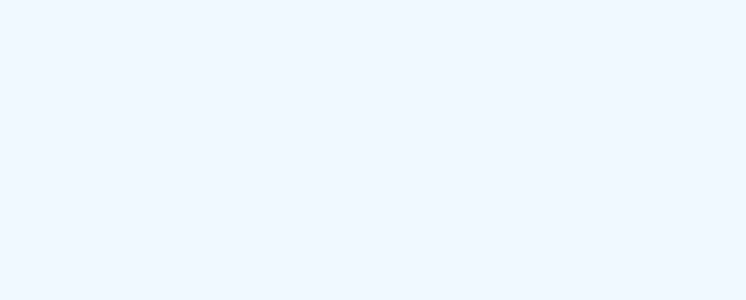
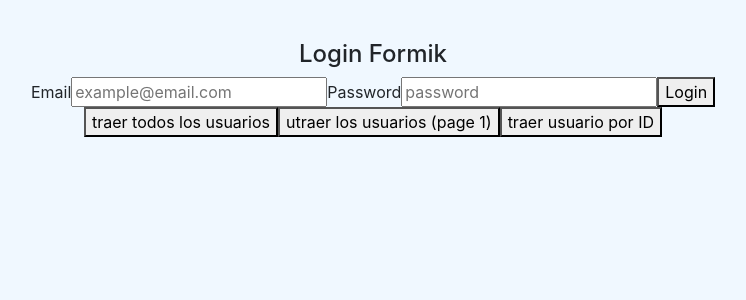
Before and after one commit to kevin-042000/App-Lista_Tareas, a React (Create React App) app in the folder lista-tareas/: page / in a window 1280 px wide. Before the commit this address led to /wwwww. Shown: the top 300 px of the page, without its empty margins (267-1013 px from the left). Built offline with nearby package versions, Linux system fonts and the light colour scheme.

Commit message:
creacion del crud axios

```diff
--- a/lista-tareas/src/App.js
+++ b/lista-tareas/src/App.js
@@ -1,10 +1,14 @@
 import './App.css';
 import ListaTarea from '../src/Componentes/JSX/jsx principal/ListaTarea'
+import AxiosExample from './Componentes/JSX/Formularios/AxiosExample';
 
 function App() {
   return (
     <div className="App">
-    <ListaTarea></ListaTarea>
+
+    {/* <ListaTarea></ListaTarea> */}
+
+     <AxiosExample></AxiosExample>
 
     </div>
   );
--- a/lista-tareas/src/AppRouting.js
+++ b/lista-tareas/src/AppRouting.js
@@ -1,45 +1,45 @@
-import './App.css';
-import { BrowserRouter as Router, Route, Switch, Link, Redirect } from 'react-router-dom'
-import ListaTarea from '../src/Componentes/JSX/jsx principal/ListaTarea'
-import LoginPage from '../src/Componentes/Pages/loginPage'
-import registerPage from '../src/Componentes/Pages/registerPage'
-import Boton from '../src/Componentes/JSX/fragmento jsx/boton'
-import NotfoundPage from  '../src/Componentes/Pages/NotfoundPage'
+// import './App.css';
+// import { BrowserRouter as Router, Route, Switch, Link, Redirect } from 'react-router-dom'
+// import ListaTarea from '../src/Componentes/JSX/jsx principal/ListaTarea'
+// import LoginPage from '../src/Componentes/Pages/loginPage'
+// import registerPage from '../src/Componentes/Pages/registerPage'
+// import Boton from '../src/Componentes/JSX/fragmento jsx/boton'
+// import NotfoundPage from  '../src/Componentes/Pages/NotfoundPage'
 
 
-function AppRouting() {
+// function AppRouting() {
 
-  let loggIn = true
+//   let loggIn = true
 
-  return (
-   <Router>
-    <Switch>
-      <Route exact path='/'>
-      {
-        loggIn ?
-        (<Redirect from='/' to='/wwwww' />)
-        :
-        (<Redirect from='/' to='/login'  />)
-      }
-      </Route>
+//   return (
+//    <Router>
+//     <Switch>
+//       <Route exact path='/'>
+//       {
+//         loggIn ?
+//         (<Redirect from='/' to='/wwwww' />)
+//         :
+//         (<Redirect from='/' to='/login'  />)
+//       }
+//       </Route>
 
-      <Route exact path='/login' Component={ LoginPage } />
+//       <Route exact path='/login' Component={ LoginPage } />
 
-      <Route exact path='/Boton'>
-      {
-        loggIn ?
-        (<Boton/>)
-        :
-        (<Redirect from='/' to='/login' />)
+//       <Route exact path='/Boton'>
+//       {
+//         loggIn ?
+//         (<Boton/>)
+//         :
+//         (<Redirect from='/' to='/login' />)
 
-      }
-      </Route>
+//       }
+//       </Route>
 
-      <Route Component={ NotfoundPage }/>
-    </Switch>
-   </Router>
+//       <Route Component={ NotfoundPage }/>
+//     </Switch>
+//    </Router>
 
-  );
-}
+//   );
+// }
 
-export default AppRouting;
+// export default AppRouting;
--- /dev/null
+++ b/lista-tareas/src/Componentes/JSX/Formularios/AxiosExample.jsx
@@ -0,0 +1,121 @@
+import React from 'react';
+import { login,  getAllUser, getAllPageUsers, getUserByID} from '../../../Service/ServiceCrudAxios';
+import { Formik, Form, Field, ErrorMessage } from 'formik';
+import * as Yup from 'yup';
+
+
+const AxiosExample = () => {
+  const initialValues = {
+    email: '',
+    password: '',
+  };
+
+  const loginSchema = Yup.object().shape({
+    email: Yup.string().email('Formato de email inválido').required('Email es obligatorio'),
+    password: Yup.string().required('Password es obligatorio'),
+  });
+
+ // No es necesario importar 'sessionStorage'
+
+const autHUser = (values) => {
+    login(values.email, values.password)
+      .then((response) => {
+        if (response.data.token) {
+          alert(JSON.stringify(response.data.token));
+          window.sessionStorage.setItem('token', response.data.token); // Utilizar window.sessionStorage
+        } else {
+          throw new Error('Inicio de sesión fallido');
+        }
+      })
+      .catch((error) => {
+        alert(`Error al ejecutar el método POST: ${error}`);
+        window.sessionStorage.removeItem('token'); // Utilizar window.sessionStorage
+      })
+      .finally(() => console.log('Inicio de sesión finalizado'));
+  };
+
+
+  //crud example
+  const obtainAllUsers = () => {
+    getAllUser()
+    .then((response) => {
+        alert(JSON.stringify(response.data.data))
+    })
+    .catch((error) => alert(`el error al traer a todos los usuarios es ${error}`))
+  }
+
+
+  const obtainAllPageUsers = (page) => {
+    getAllPageUsers(page)
+    .then((response) => {
+        alert(JSON.stringify(response.data.data))
+    })
+    .catch((error) => alert(`el error al traer a todos los usuarios es ${error}`))
+  }
+
+  const obtainUserByID = (id) => {
+    getUserByID(id)
+    .then((response) => {
+        alert(JSON.stringify(response.data.data))
+    })
+    .catch((error) => alert(`el error al traer a todos los usuarios es ${error}`))
+  }
+
+  return (
+    <div>
+      <h4>Login Formik</h4>
+      <Formik
+        initialValues={initialValues}
+        validationSchema={loginSchema}
+        onSubmit={autHUser}
+      >
+        {({ values, touched, errors, isSubmitting }) => (
+          <Form>
+            <label htmlFor='email'>Email</label>
+            <Field
+              id='email'
+              type='email'
+              name='email'
+              placeholder='example@email.com'
+            />
+            {errors.email && touched.email && (
+              <ErrorMessage name='email' component='div' />
+            )}
+
+            <label htmlFor='password'>Password</label>
+            <Field
+              id='password'
+              name='password'
+              placeholder='password'
+              type='password'
+            />
+            {errors.password && touched.password && (
+              <ErrorMessage name='password' component='div' />
+            )}
+
+            <button type='submit'>Login</button>
+            {isSubmitting && <p>Se han enviado tus datos...</p>}
+          </Form>
+        )}
+      </Formik>
+
+      <div>
+        <button onClick={obtainAllUsers}>
+        traer todos los usuarios
+        </button>
+
+        <button onClick={() => obtainAllPageUsers (1)}>
+         utraer los usuarios (page 1)
+        </button>
+
+        <button onClick={() => obtainUserByID(1)}>
+        traer usuario por ID
+        </button>
+
+      </div>
+
+    </div>
+  );
+};
+
+export default AxiosExample;
--- /dev/null
+++ b/lista-tareas/src/Service/ServiceCrudAxios.js
@@ -0,0 +1,32 @@
+import axios from 'axios';
+
+// utilizando login de reqres (api)
+
+export const login = (email, password)=> {
+
+    let body = {
+        email: email,
+        password: password
+    }
+
+    //retorna una respuesta con una promesa
+    return axios.post('https://reqres.in/api/login', body)
+}
+
+// obtiene todos los usuarios
+
+export const getAllUser = () => {
+    return axios.get('https://reqres.in/api/users')
+}
+
+//obtiene todas las paginas de usuarios
+
+export const getAllPageUsers = (page) => {
+    return axios.get(`https://reqres.in/api/users?page=${page}`)
+}
+
+// obtener usuario por ID
+
+export const getUserByID = (id) => {
+    return axios.get(`https://reqres.in/api/users/${id}`)
+}
--- a/lista-tareas/src/index.js
+++ b/lista-tareas/src/index.js
@@ -11,8 +11,8 @@ import AppRouting from './AppRouting'
 const root = ReactDOM.createRoot(document.getElementById('root'));
 root.render(
   <React.StrictMode>
-    {/* <App /> */}
-    <AppRouting/>
+    <App />
+    {/* <AppRouting/> */}
   </React.StrictMode>
 );
 
```
